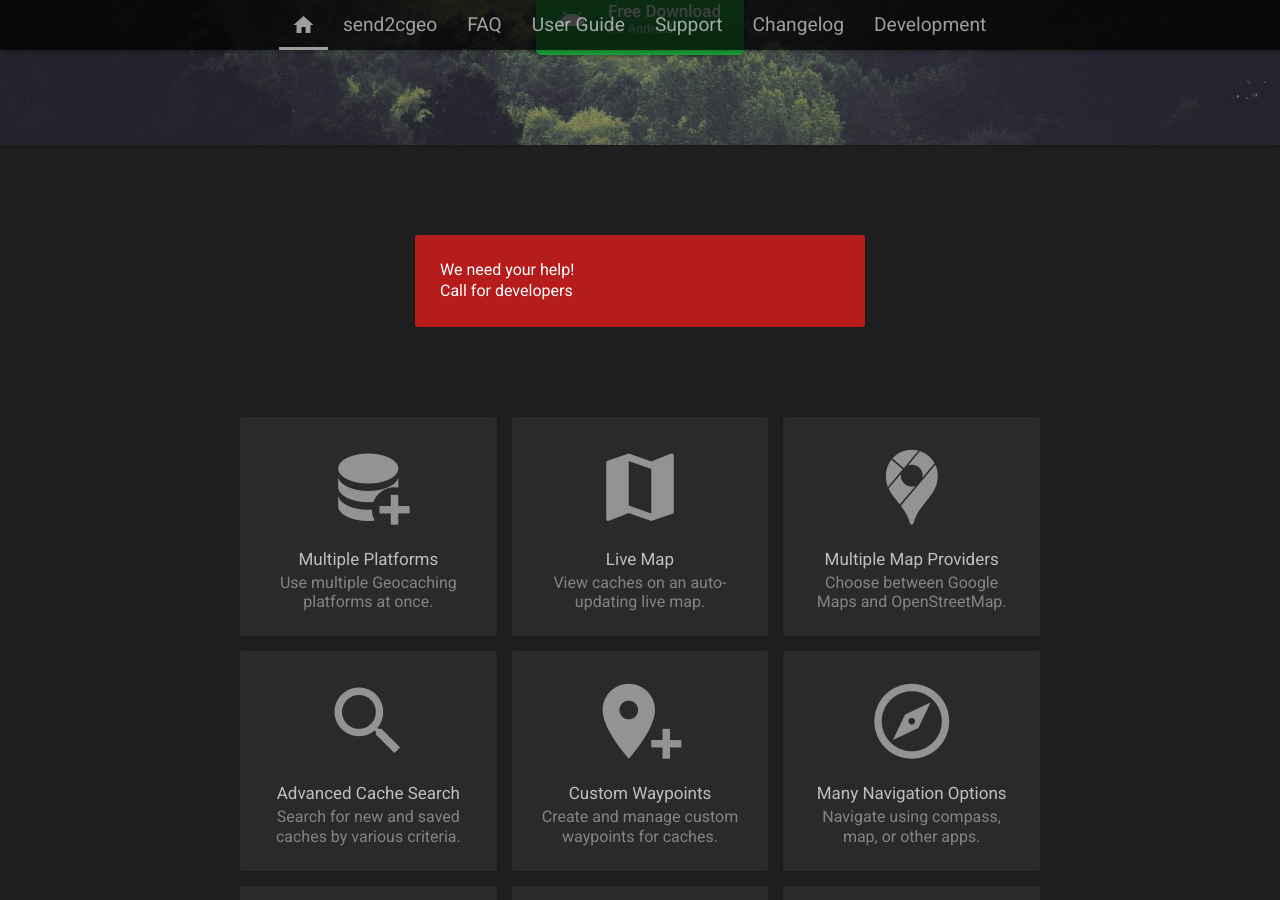
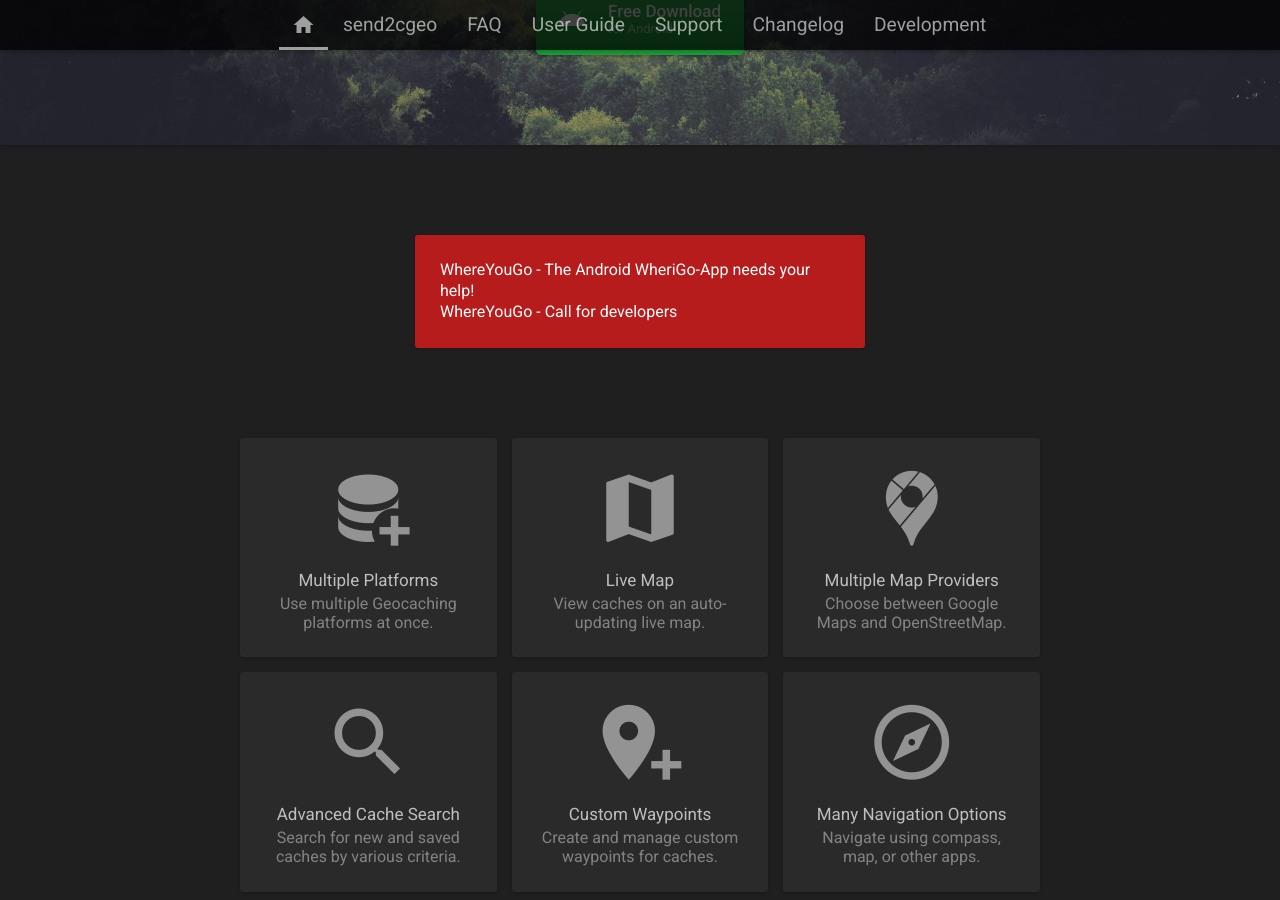
Before and after one commit to cgeo/cgeo.github.io, a Jekyll site: the page built from index.html, in a window 1280 px wide and 900 px high, scrolled down 461 px. Built offline with Jekyll 4.4.1, drawn with Linux system fonts in a browser that asks for light colours; nearby versions of some CDN libraries; a script that is not in the unit is left out.

Commit message:
WhereYouGo - Call for Developer link

```diff
--- a/_includes/warning.md
+++ b/_includes/warning.md
@@ -1,3 +1,3 @@
-We need your help!
+WhereYouGo - The Android WheriGo-App needs your help!
 
-[Call for developers](/callfordevelopers)
+[WhereYouGo - Call for developers](/whereyougolanding)
```
